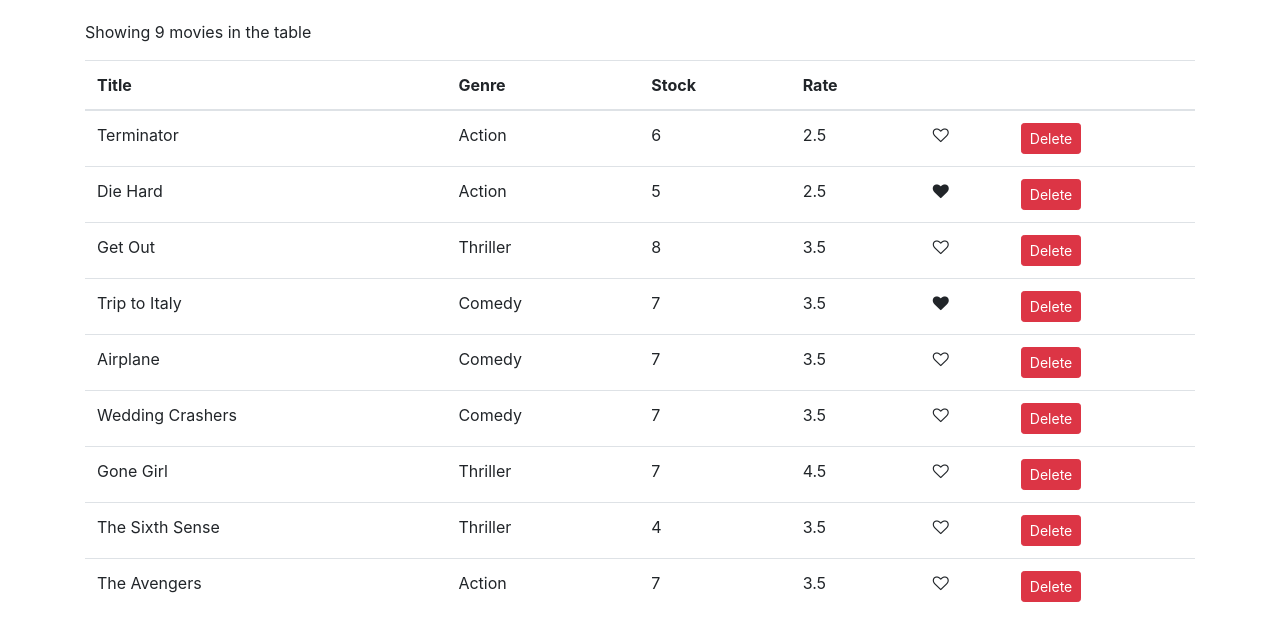
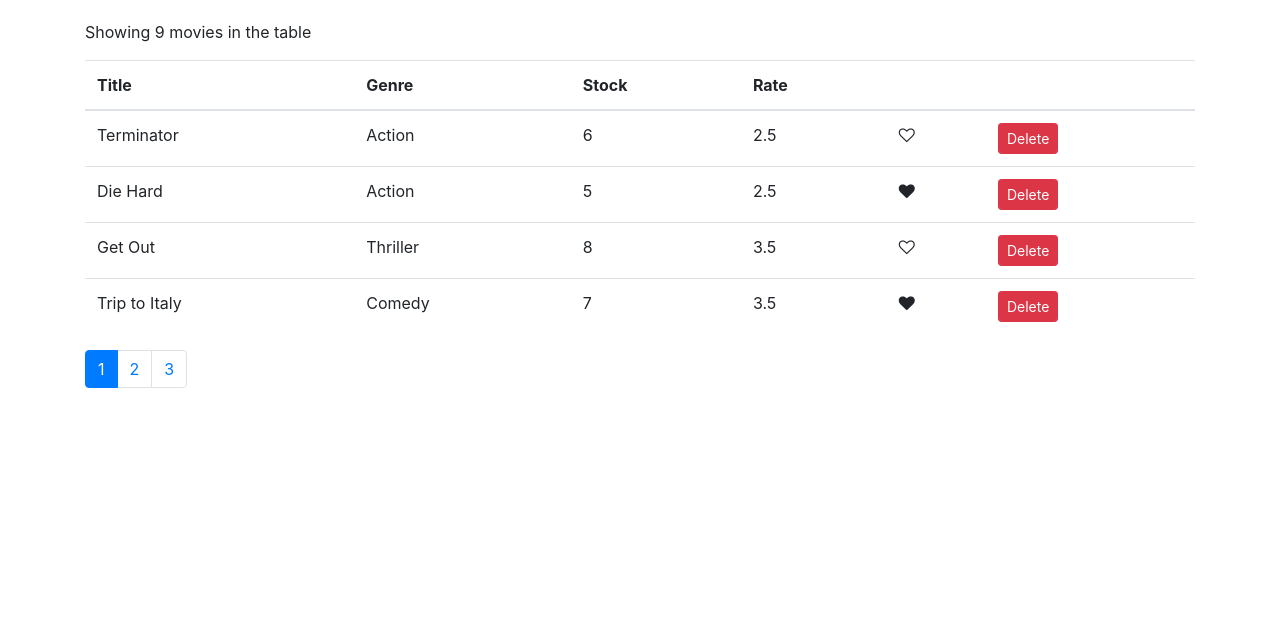
Before and after one commit to mgkabir/react-vidly, a React (Create React App) app: page /movies in a window 1280 px wide. Shown: the top 640 px of the page. Built offline with nearby package versions, Linux system fonts and the light colour scheme.

Commit message:
Pagination implemented for movies page

```diff
--- a/package.json
+++ b/package.json
@@ -8,6 +8,7 @@
     "@testing-library/user-event": "^7.2.1",
     "bootstrap": "^4.4.1",
     "font-awesome": "^4.7.0",
+    "lodash": "^4.17.15",
     "react": "^16.13.1",
     "react-dom": "^16.13.1",
     "react-scripts": "3.4.1"
--- /dev/null
+++ b/src/components/common/pagination.jsx
@@ -0,0 +1,31 @@
+import React from "react";
+import _ from "lodash";
+
+const Pagination = (props) => {
+  const { itemsCount, pageSize, currentPage, onPageChange } = props;
+  const pagesCount = Math.ceil(itemsCount / pageSize);
+  if (pagesCount === 1) return null;
+  const pages = _.range(1, pagesCount + 1);
+
+  return (
+    <nav>
+      <ul className="pagination">
+        {pages.map((page) => (
+          <li
+            key={page}
+            className={page === currentPage ? "page-item active" : "page-item"}
+          >
+            <a
+              onClick={() => onPageChange(page)}
+              className="page-link"
+              style={{ cursor: "pointer" }}
+            >
+              {page}
+            </a>
+          </li>
+        ))}
+      </ul>
+    </nav>
+  );
+};
+export default Pagination;
--- a/src/components/movies.jsx
+++ b/src/components/movies.jsx
@@ -1,10 +1,14 @@
 import React, { Component } from "react";
 import { getMovies } from "../services/fakeMovieService";
 import Like from "./common/like";
+import Pagination from "./common/pagination";
+import { paginate } from "../utils/paginate";
 
 class Movies extends Component {
   state = {
     movies: getMovies(),
+    pageSize: 4,
+    currentPage: 1,
   };
 
   handleDelete = (movie) => {
@@ -18,12 +22,21 @@
     movies[idx].liked = !movies[idx].liked;
     this.setState({ movies });
   };
+
+  handlePageChange = (page) => {
+    this.setState({ currentPage: page });
+  };
   render() {
-    const { length: movieCount } = this.state.movies;
-    if (movieCount === 0) return <p>There is no movie in database</p>;
+    const { length: count } = this.state.movies;
+    const { pageSize, currentPage, movies: allMovies } = this.state;
+
+    if (count === 0) return <p>There is no movie in database</p>;
+
+    const movies = paginate(allMovies, currentPage, pageSize);
+
     return (
       <React.Fragment>
-        <p>Showing {movieCount} movies in the table</p>
+        <p>Showing {count} movies in the table</p>
         <table className="table">
           <thead>
             <tr>
@@ -36,7 +49,7 @@
             </tr>
           </thead>
           <tbody>
-            {this.state.movies.map((movie) => (
+            {movies.map((movie) => (
               <tr key={movie._id}>
                 <td>{movie.title}</td>
                 <td>{movie.genre.name}</td>
@@ -60,6 +73,12 @@
             ))}
           </tbody>
         </table>
+        <Pagination
+          itemsCount={count}
+          pageSize={pageSize}
+          onPageChange={this.handlePageChange}
+          currentPage={currentPage}
+        />
       </React.Fragment>
     );
   }
--- /dev/null
+++ b/src/utils/paginate.js
@@ -0,0 +1,6 @@
+import _ from "lodash";
+
+export function paginate(items, pageNumber, pageSize) {
+  const startIndex = (pageNumber - 1) * pageSize;
+  return _(items).slice(startIndex).take(pageSize).value();
+}
```
